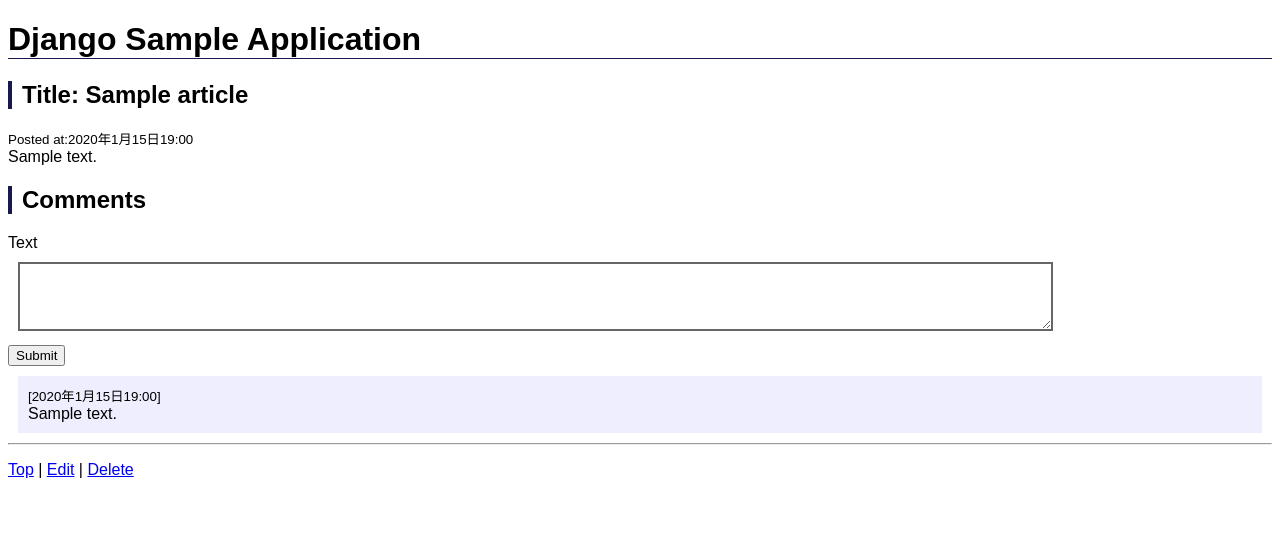
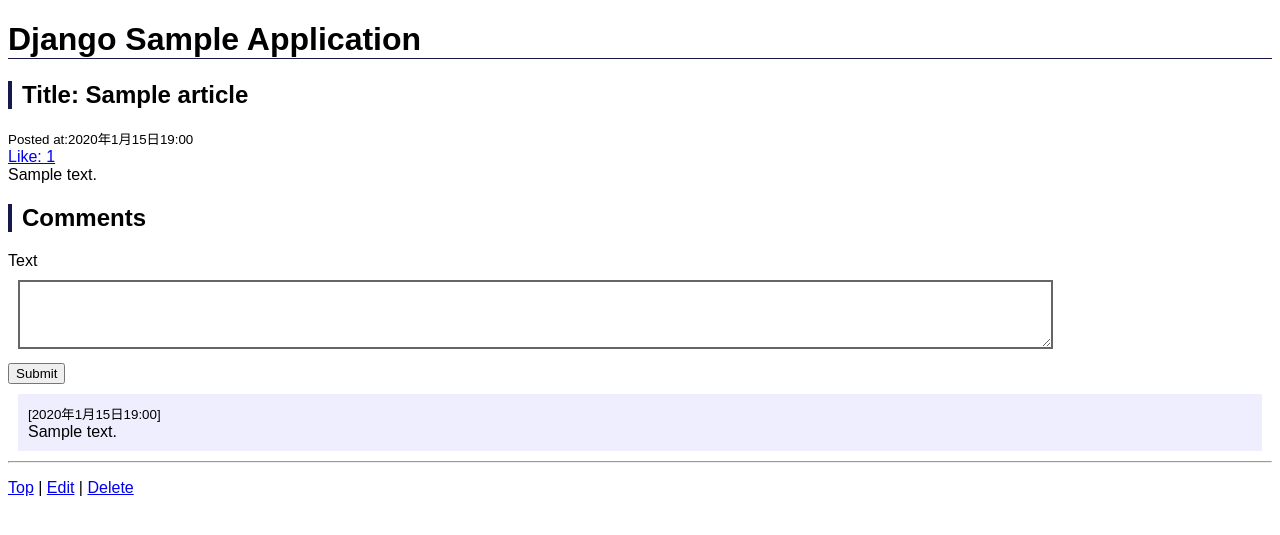
Before and after one commit to mst-mkt/iniad-cs2-django, a Django app: page /1/ in a window 1280 px wide. Shown: the part 68-603 px from the top of the page. Run offline with Django 4.2, Linux system fonts and the light colour scheme; tables that the repository leaves empty hold one stand-in row (values such as "Sample post").

Commit message:
add: like button

```diff
--- a/blog/templates/blog/detail.html
+++ b/blog/templates/blog/detail.html
@@ -14,6 +14,9 @@
         <h1>Django Sample Application</h1>
         <h2>Title: {{ article.title }}</h2>
         <small>Posted at:{{ article.posted_at }}</small>
+        <div>
+            <a href="{% url 'like' article.id %}">Like: {{ article.like }}</a>
+        </div>
         <div>{{ article.body|linebreaksbr }}</div>
         <h2>Comments</h2>
         <form action="{% url 'detail' article.id %}" method="post">
```
